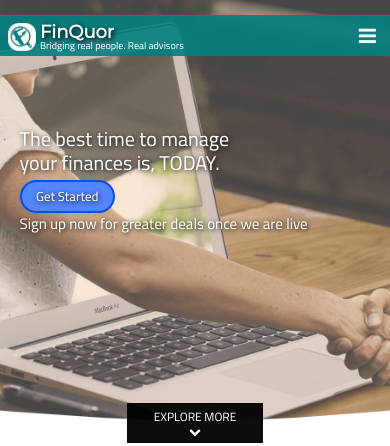
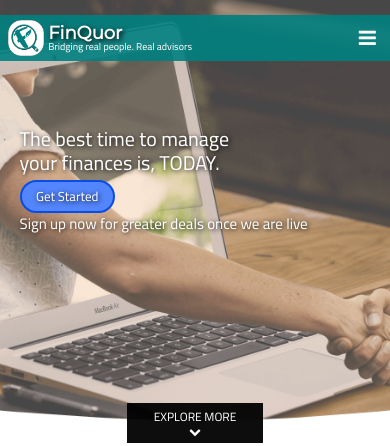
Before and after one commit to r3sjay17/finquor, a CodeIgniter app: page /finquor/index.php/main/index in a window 390 px wide. Shown: the top 446 px of the page. Run offline with CodeIgniter, Linux system fonts and the light colour scheme; some libraries are stand-ins or nearby versions.

Commit message:
adjust navbar

```diff
--- a/assets/css/style.css
+++ b/assets/css/style.css
@@ -1357,9 +1357,6 @@ section.ssAdv a.email {
 	.navbar-toggler {
 		font-size: 20px;
 	}
-	.navbar-brand img {
-		width: 10%;
-	}
 	.compName {
 		font-size: 18px;
 	}
```
